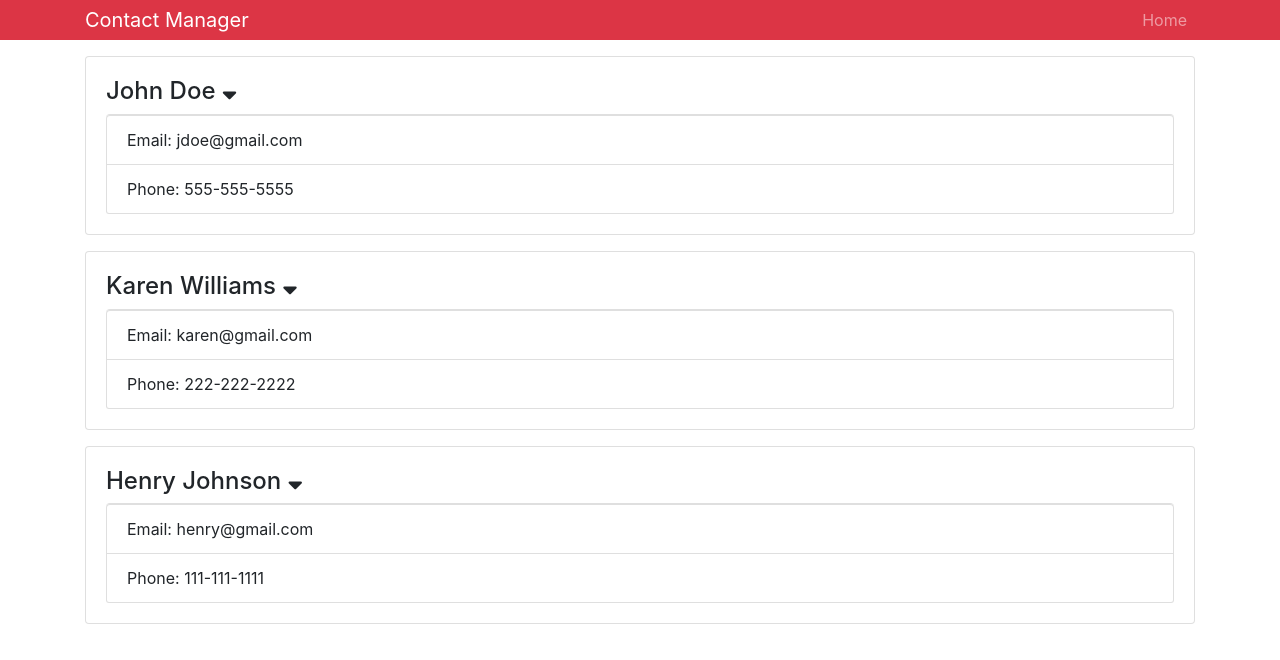
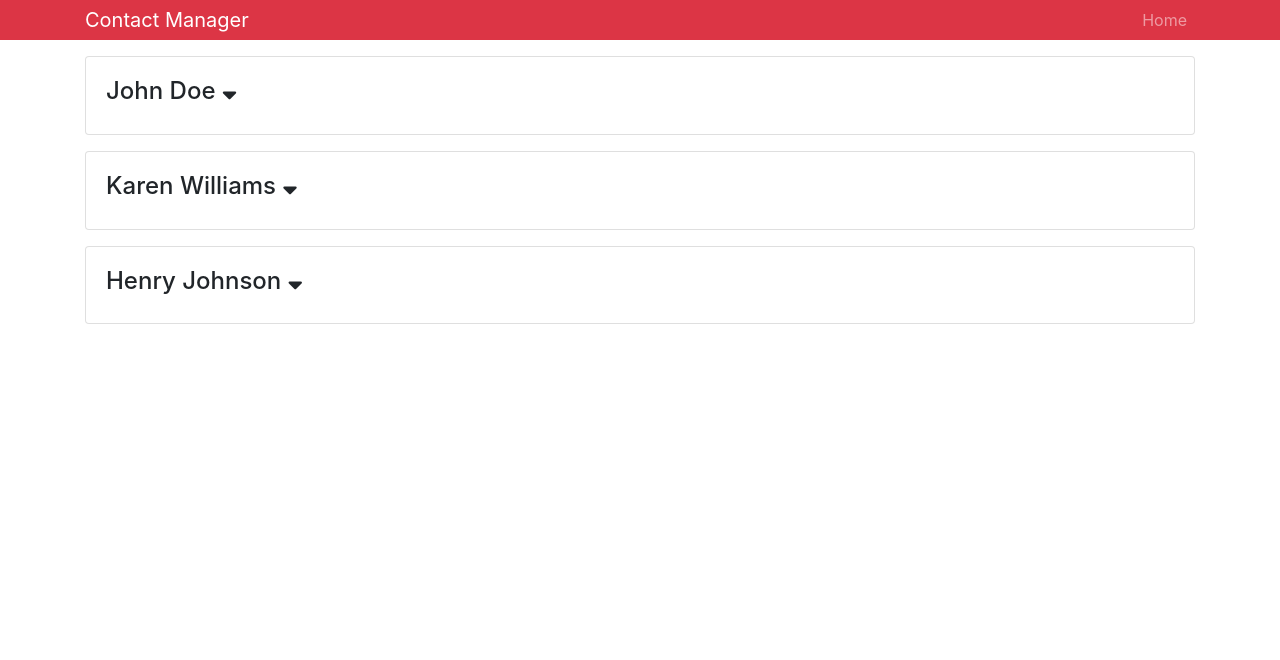
Before and after one commit to andregroseth/contact-manager, a React (Create React App) app: page / in a window 1280 px wide. Shown: the top 660 px of the page. Built offline with nearby package versions, Linux system fonts and the light colour scheme.

Commit message:
Chapeter 4: Changing state [done]

```diff
--- a/src/components/Contact.js
+++ b/src/components/Contact.js
@@ -2,26 +2,29 @@ import React, { Component } from 'react'
 import PropTypes from 'prop-types';
 
 class Contact extends Component {
-  state = {};
-
-  onShowClick = (e) => {
-  }
+  state = {
+    showContactInfo: false
+  };
 
   render() {
     const { name, email, phone } = this.props.contact
+    const { showContactInfo } = this.state;
 
     return (
       <div className="card card-body mb-3">
         <h4>
-          {name} <i
-          onClick={this.onShowClick}
-          className="fas fa-sort-down"
+          {name}{' '}
+          <i
+            onClick={() =>
+            this.setState({ showContactInfo: !this.state.showContactInfo })
+          }
+            className="fas fa-sort-down"
           />
         </h4>
-        <ul className="list-group">
+        {showContactInfo ? (<ul className="list-group">
           <li className="list-group-item">Email: {email}</li>
           <li className="list-group-item">Phone: {phone}</li>
-        </ul>
+        </ul>) : null}
       </div>
     )
   }
--- a/src/components/Contacts.js
+++ b/src/components/Contacts.js
@@ -29,11 +29,11 @@ render() {
   const { contacts } = this.state;
 
   return (
-    <div>
+    <React.Fragment>
       {contacts.map(contact => (
         <Contact key={contact.id} contact={contact} />
       ))}
-    </div>
+    </React.Fragment>
   );
 }
 }
```
